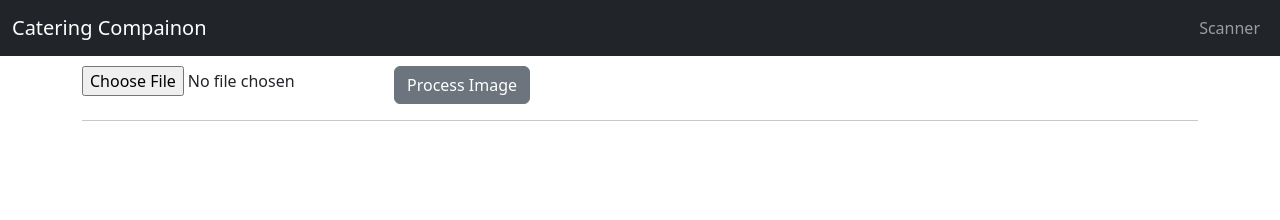
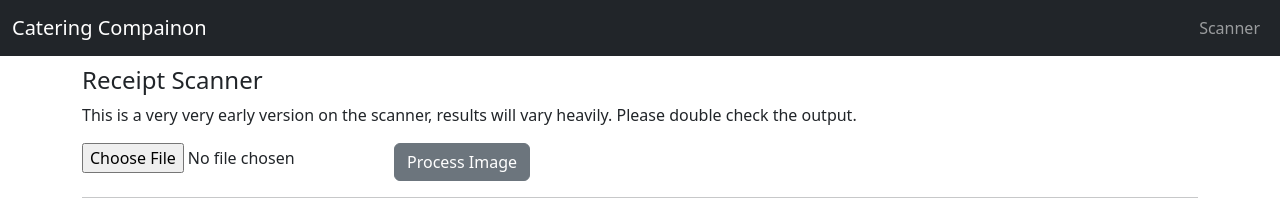
Before and after one commit to fleurylol/CateringOCR, a plain HTML site: page scanner.html in a window 1280 px wide. Drawn offline with nearby package versions, Linux system fonts and the light colour scheme.

Commit message:
alpha message added

```diff
--- a/scanner.html
+++ b/scanner.html
@@ -21,6 +21,8 @@
         </div>
       </nav>
 <div class="container margin">
+    <h4>Receipt Scanner</h4>
+    <p>This is a very very early version on the scanner, results will vary heavily. Please double check the output.</p>
     <div class="heading">
         <input type="file" id="fileInput" accept="image/*" class="">
         <button class="btn btn-secondary" onclick="processImage()">Process Image</button>
```
